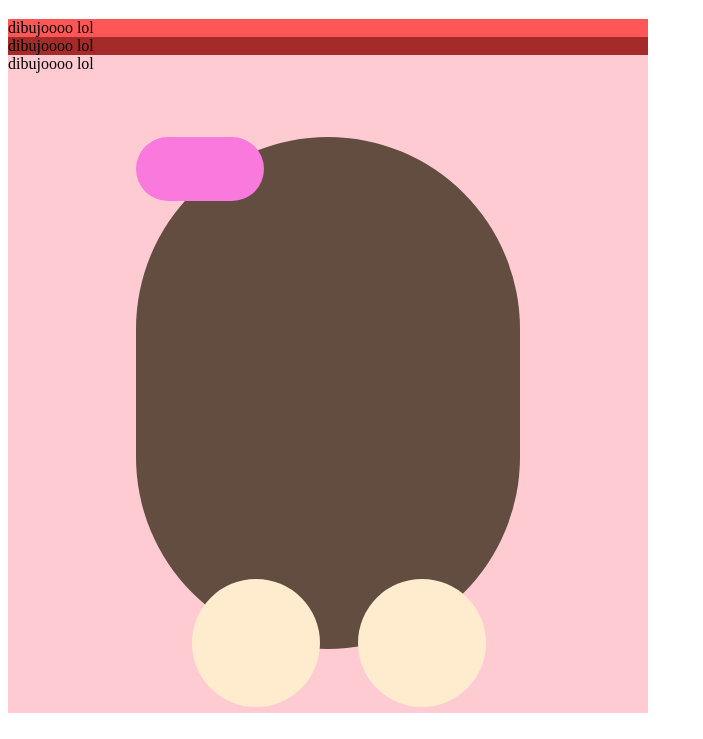
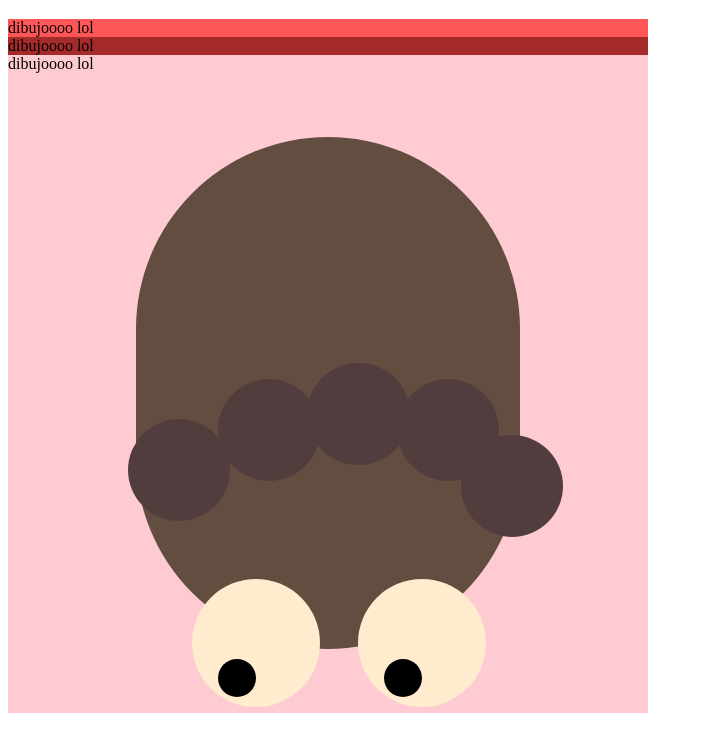
Before and after one commit to mariahelenaramirez11/hola, a plain HTML site: page index.html in a window 1280 px wide. Shown: the part 61-800 px from the top of the page, without its empty margins (0-703 px from the left). Drawn offline with Linux system fonts and the light colour scheme.

Commit message:
pelo y lengua

```diff
--- a/index.html
+++ b/index.html
@@ -17,7 +17,15 @@
         <div id="cara">
             <div class="ojos" id="ojoIzq"></div>
             <div class="ojos" id="ojoDer"></div>
+            <div class="pupIzq"></div>
+            <div class="pupDer"></div>
+            <div class="lengua"></div>
             <div class="boca"></div>
+            <div class="pelo1"></div>
+            <div class="pelo2"></div>
+            <div class="pelo3"></div>
+            <div class="pelo4"></div>
+            <div class="pelo5"></div>
         </div>
     </div>
 
--- a/styles/style.css
+++ b/styles/style.css
@@ -44,12 +44,85 @@ div{
     top: 80%;
     left: 28%;
 }
+.lengua {
+    background-color: rgb(249, 121, 121);
+    width: 17vw;
+    height: 10vw;
+    border-radius: 40vw;
+    transform:rotateZ(270deg);
+    position:absolute;
+    top: 118%;
+    left: 19%;
+}
 .boca {
-    background-color: rgb(249, 121, 221);
-    width: 10vw;
-    height: 5vw;
-    border-radius: 40vw;
-    top: 100%;
-    left: 50;
-
+    width: 20vw;
+    height: 10vw;
+    background-color: rgb(255, 161, 235);
+    border-radius: 0 0 50px 50px;
+    position: absolute;
+    top: 110%;
+    left: 18%;
 }
+.pupIzq {
+    background-color: black;
+    width: 3vw;
+    height: 3vw;
+    border-radius: 50vw;
+    position: absolute;
+    top: 90%;
+    left: 17%;
+}
+.pupDer {
+    background-color: black;
+    width: 3vw;
+    height: 3vw;
+    border-radius: 50vw;
+    position: absolute;
+    top: 90%;
+    left: 30%;
+}
+.pelo1 {
+    background-color: rgb(81, 61, 61);
+    width: 8vw;
+    height: 8vw;
+    border-radius: 50vw;
+    position: absolute;
+    top: 60%;
+    left: 10%;
+}
+.pelo2 {
+    background-color: rgb(81, 61, 61);
+    width: 8vw;
+    height: 8vw;
+    border-radius: 50vw;
+    position: absolute;
+    top: 55%;
+    left: 17%;
+}
+.pelo3 {
+    background-color: rgb(81, 61, 61);
+    width: 8vw;
+    height: 8vw;
+    border-radius: 50vw;
+    position: absolute;
+    top: 53%;
+    left: 24%;
+}
+.pelo4 {
+    background-color: rgb(81, 61, 61);
+    width: 8vw;
+    height: 8vw;
+    border-radius: 50vw;
+    position: absolute;
+    top: 55%;
+    left: 31%;
+}
+.pelo5 {
+    background-color: rgb(81, 61, 61);
+    width: 8vw;
+    height: 8vw;
+    border-radius: 50vw;
+    position: absolute;
+    top: 62%;
+    left: 36%;
+}
```
